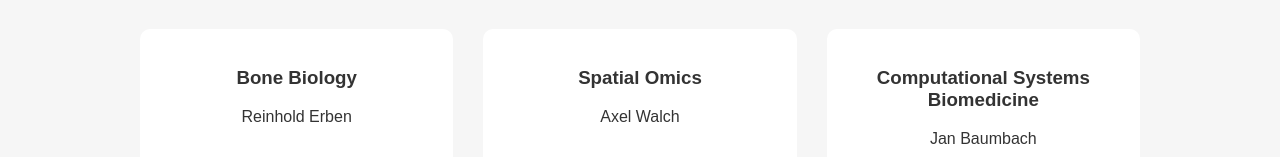
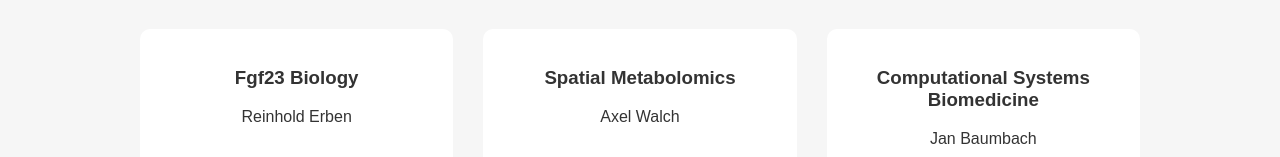
Before and after one commit to bonekidney-axis/bonekidney-axis.github.io, a plain HTML site: page index.html in a window 1280 px wide. Shown: the part 2409-2566 px from the top of the page. Drawn offline with Linux system fonts and the light colour scheme.

Commit message:
googleConsole

```diff
--- a/index.html
+++ b/index.html
@@ -2,6 +2,7 @@
 <html lang="en">
 
 <head>
+<meta name="google-site-verification" content="VzUkVhOxzHWbig45tHTI4sO7CHJxky3v6Sd8C9fvB7k" />
 <meta charset="UTF-8">
 <title>Bone–Kidney Axis Project</title>
 
@@ -161,12 +162,12 @@ The results will provide new insights into FGF23 biology and may contribute to i
 <div class="roles-triangle">
 
 <div class="role-card">
-<h3>Bone Biology</h3>
+<h3>Fgf23 Biology</h3>
 <p>Reinhold Erben</p>
 </div>
 
 <div class="role-card">
-<h3>Spatial Omics</h3>
+<h3>Spatial Metabolomics</h3>
 <p>Axel Walch</p>
 </div>
 
```
Also changed, not shown: 1 other file.
